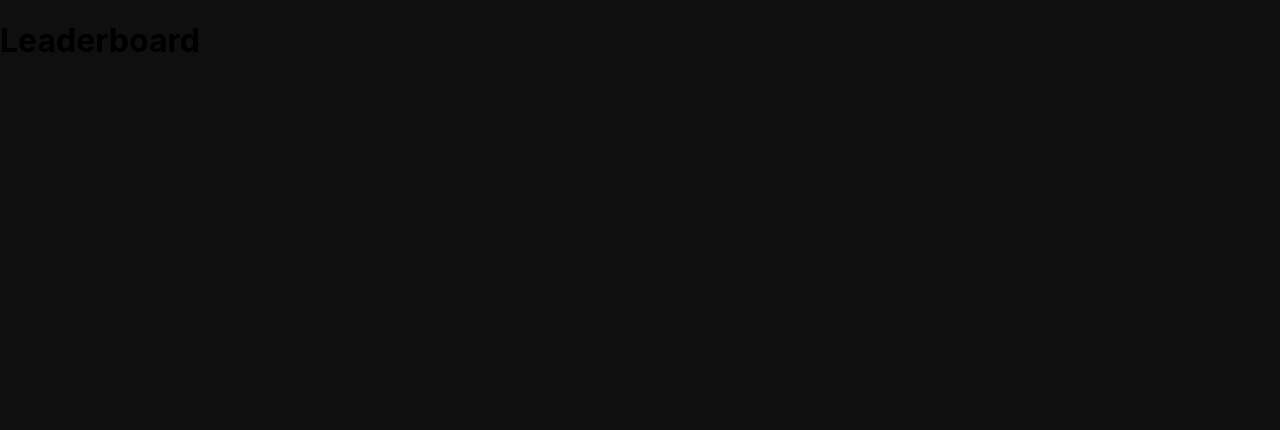
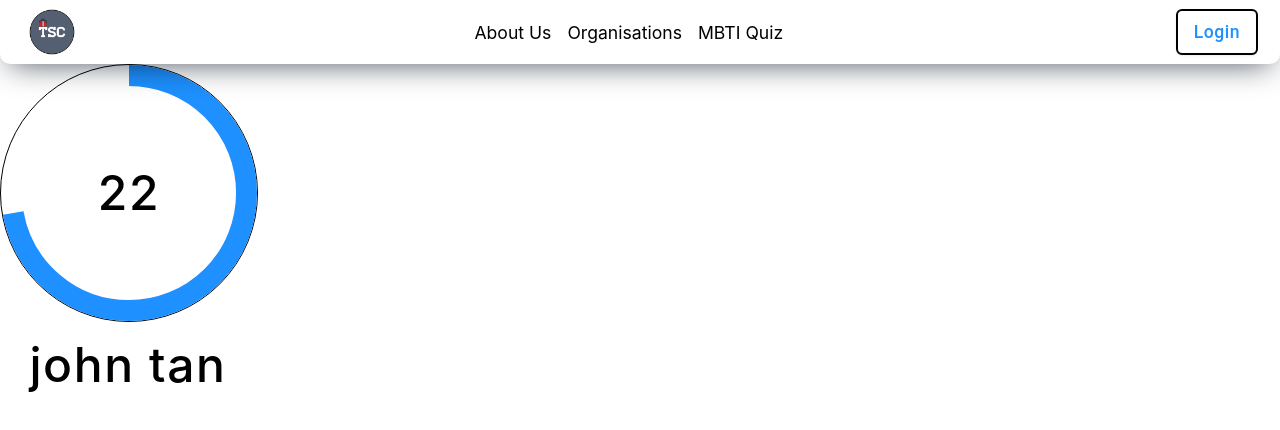
Before and after one commit to bbcs2023lmaouniqueidentifier/bbcs2023, a Next.js app: page /leaderboard in a window 1280 px wide. Shown: the top 430 px of the page. Built offline with nearby package versions, Linux system fonts and the light colour scheme.

Commit message:
feat(frontend): add levelcircle

```diff
--- a/next.config.js
+++ b/next.config.js
@@ -10,7 +10,7 @@ const nextConfig = {
         destination:
           process.env.NODE_ENV === 'development'
             ? 'http://127.0.0.1:5000/api/:path*'
-            : 'https://bbcs2023.vercel.app/api/',
+            : '/api/',
       },
     ];
   },
--- /dev/null
+++ b/src/app/components/LevelCircle/LevelCircle.tsx
@@ -0,0 +1,54 @@
+'use client';
+import { forwardRef } from 'react';
+import { User, testUser } from '../Providers/AuthProvider';
+import './styles.css';
+import { JSXProps } from '@/app/types';
+import { CircularProgress, Typography } from '@mui/material';
+
+export const LevelCircle = forwardRef<HTMLDivElement, User & JSXProps>(
+  ({ hours, username, className, id }: User & JSXProps, ref) => {
+    const level = Math.log2(hours);
+    const fullnessBar = level % 1.0;
+    const levelString = Math.floor(level).toString();
+
+    return (
+      <>
+        <div
+          className={`level-circle-container ${className}`}
+          ref={ref}
+          id={id}
+        >
+          <CircularProgress
+            variant='determinate'
+            value={fullnessBar * 100}
+            className='level-circle'
+            size={'100%'}
+            color='secondary'
+          />
+          <div className='label'>
+            <Typography
+              className='level title'
+              color='primary'
+              variant='caption'
+              component='div'
+              align='center'
+            >
+              {levelString}
+            </Typography>
+          </div>
+        </div>
+        <div>
+          <Typography
+            className='level title'
+            color='primary'
+            variant='caption'
+            component='div'
+            align='center'
+          >
+            {username}
+          </Typography>
+        </div>
+      </>
+    );
+  },
+);
--- /dev/null
+++ b/src/app/components/LevelCircle/styles.css
@@ -0,0 +1,18 @@
+.level-circle-container {
+  position: relative;
+  display: inline-flex;
+  border-radius: 50%;
+  border: 1px solid black;
+}
+
+.label {
+  position: absolute;
+  top: 0;
+  left: 0;
+  bottom: 0;
+  right: 0;
+  display: flex;
+  align-items: center;
+  justify-content: center;
+  font-weight: bold;
+}
--- a/src/app/leaderboard/page.tsx
+++ b/src/app/leaderboard/page.tsx
@@ -1,8 +1,20 @@
+'use client';
+import ThemeWrapper from '../ThemeWrapper';
+import { useContext } from 'react';
+import { MediaQueryContext } from '../components/Providers/MediaQueryProvider';
+import { Typography } from '@mui/material';
+import { LevelCircle } from '../components/LevelCircle/LevelCircle';
+import { testUser } from '../components/Providers/AuthProvider';
+import './styles.css';
+
 export const Leaderboard = () => {
+  const { theming } = useContext(MediaQueryContext);
   return (
-    <div>
-      <h1>Leaderboard</h1>
-    </div>
+    <ThemeWrapper darkTheme={theming.darkMode}>
+      <section className='leaderboard'>
+        <LevelCircle {...testUser} className='level' />
+      </section>
+    </ThemeWrapper>
   );
 };
 
--- /dev/null
+++ b/src/app/leaderboard/styles.css
@@ -0,0 +1,6 @@
+.leaderboard {
+}
+
+.level {
+  width: 20vw !important;
+}
--- a/src/app/page.css
+++ b/src/app/page.css
@@ -58,6 +58,7 @@
   align-items: center;
   gap: 1rem;
   padding: 10%;
+  border-radius: 10px;
   backdrop-filter: blur(5px) brightness(0.5);
   height: 100%;
   color: white !important;
```
Also changed, not shown: src/app/components/VerticalSelect/VerticalSelect.tsx (+3 -9 lines).
